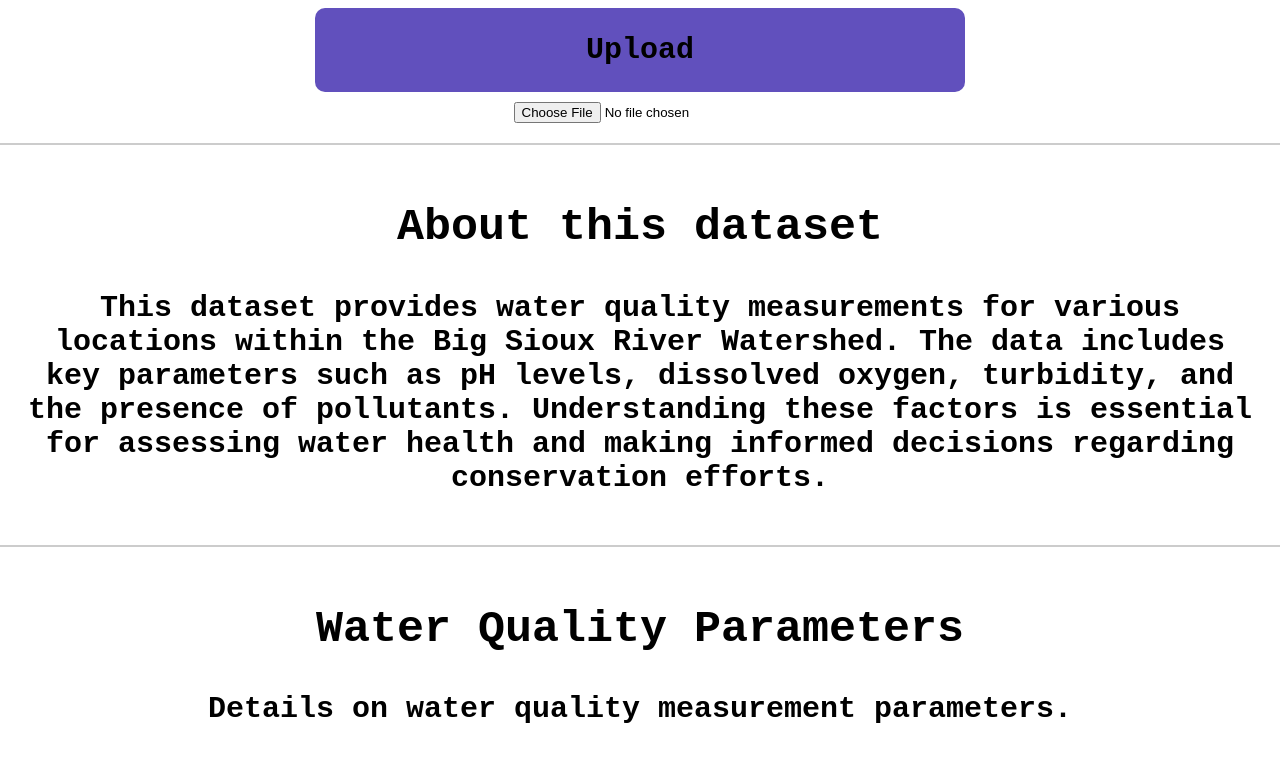
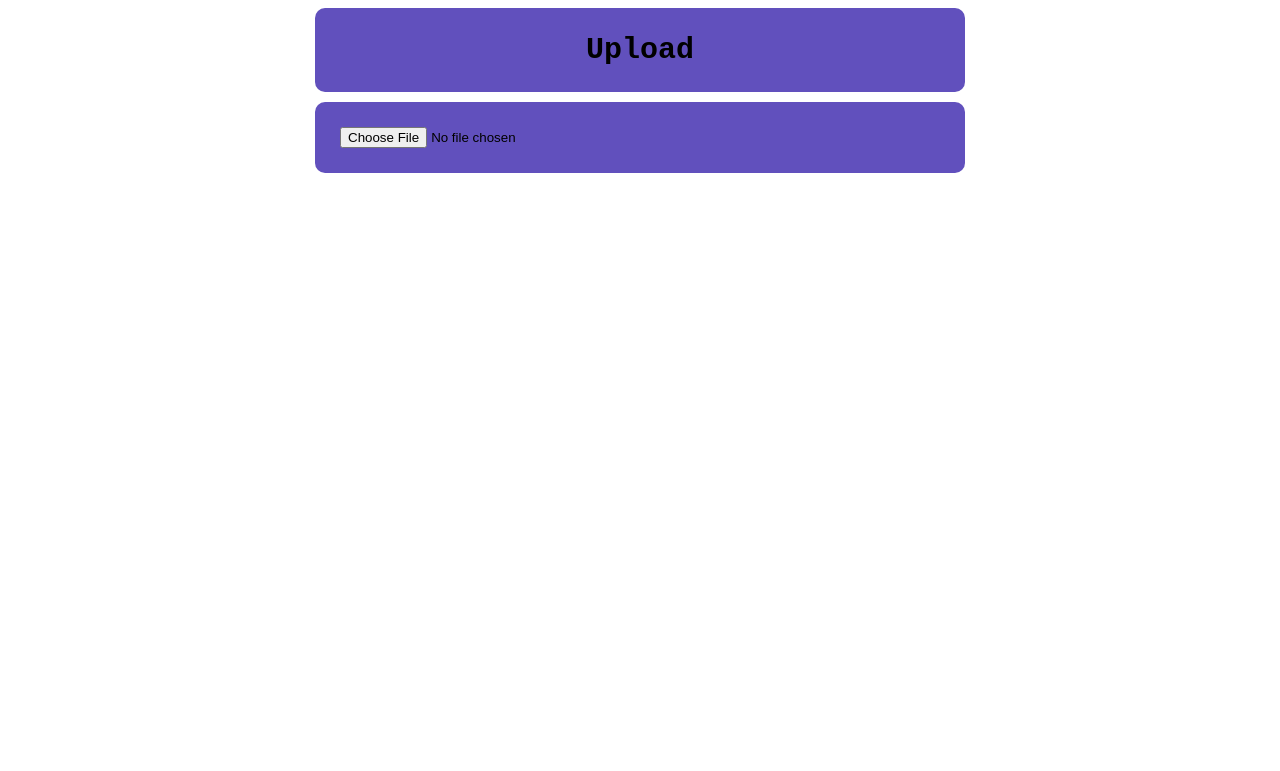
Before and after one commit to DemiladeJooda/InfoVis2025, a React (Create React App) app: page / in a window 1280 px wide. Shown: the part 569-1340 px from the top of the page. After the commit the page ends 800 px from the top, so only its background shows below. Built offline with nearby package versions, Linux system fonts and the light colour scheme.

Commit message:
fixed text components

```diff
--- a/src/App.css
+++ b/src/App.css
@@ -37,6 +37,6 @@ body {
 
 #fileInput { display: none; }
 
-.section { padding: 20px; border-top: 2px solid #ccc; }
+.section { padding: 20px; border-top: 2px solid #ccc; display: none }
 
 h2 { text-align: center; }
--- a/src/App.js
+++ b/src/App.js
@@ -1,11 +1,11 @@
 import './App.css';
 
-
+//Functions in Components
 function toggleSection(sectionId) {
   document.querySelectorAll('.section').forEach(section => {
-      section.classList.add('hidden');
+      section.setAttribute('style', 'display: none');
   });
-  document.getElementById(sectionId).classList.remove('hidden');
+  document.getElementById(sectionId).style.display = 'block';
 }
 
 function uploadDataset() {
@@ -23,6 +23,7 @@ function handleFileUpload(e) {
   reader.readAsText(file);
 }
 
+//Main Webpage Body
 function App() {
   return (
     <div className="App">
@@ -35,10 +36,10 @@ function App() {
             <div className="list-div" onClick="location.href='visualizations.html'">Visualization Dashboard</div>
             <div className="list-div" onClick={() => toggleSection('epa-content')}>EPA Recommendations</div>
             <div className="list-div" onClick={() => uploadDataset()}>Upload</div>
-            <input type="file" onchange={() => handleFileUpload} classNameName='list-div'/>
+            <input type="file" onchange={() => handleFileUpload} className='list-div'/>
         </div>
 
-        <div id="about-content" className="hidden section">
+        <div id="about-content" className="section">
             <h2>About this dataset</h2>
             <p>
                 This dataset provides water quality measurements for various locations within the Big Sioux River Watershed.
@@ -47,12 +48,12 @@ function App() {
             </p>
         </div>
 
-        <div id="parameters-content" className="hidden section">
+        <div id="parameters-content" className="section">
             <h2>Water Quality Parameters</h2>
             <p>Details on water quality measurement parameters.</p>
         </div>
 
-        <div id="epa-content" className="hidden section">
+        <div id="epa-content" className="section">
             <h2>EPA Recommendations</h2>
             <p>Guidelines and recommendations from the EPA.</p>
         </div>
```
